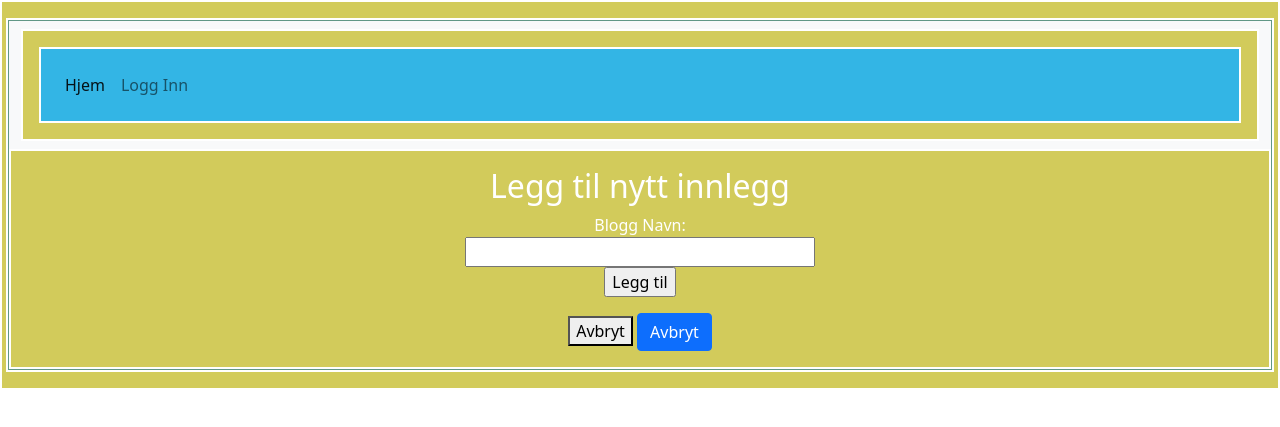
After one commit to veglarsen/Prosjektoppgave-DatabaseWebApps, a Flask app: page /nyBlogg in a window 1280 px wide. The commit adds this page. Shown: the top 427 px of the page. Run offline with Flask 2, Linux system fonts and the light colour scheme; some libraries are stand-ins or nearby versions.

Commit message:
kan lag blogg

```diff
--- a/__init__.py
+++ b/__init__.py
@@ -11,7 +11,7 @@ from fileoperations import fileDB
 from blogg import Blogg, Innlegg, Kommentar, Vedlegg, Tag, InnleggTag
 from flask_login import LoginManager, current_user, login_user, logout_user, login_required
 from werkzeug.security import generate_password_hash
-from innleggSkjema import NyttInnlegg, SearchForm
+from innleggSkjema import NyttInnlegg, SearchForm, NyBlogg
 from kommentarSkjema import NyKommentar, RedigerKommentar
 
 app = Flask(__name__, template_folder='templates')
@@ -412,7 +412,17 @@ def search() -> 'html':
             # blogg_ID = innleggData[0].blogg_ID
 
             return render_template('blogg.html', innleggData=innleggData, searchForm=searchForm)   #, blogg_ID=blogg_ID, blogg_navn=blogg_navn
-
+@login_required
+@app.route('/nyBlogg', methods=["GET", "POST"])
+def nyBlogg() -> 'html':
+    form = NyBlogg(request.form)
+    if request.method == "POST" and form.validate():
+        eier = current_user.bruker
+        blogg_navn = form.blogg_navn.data
+        with myDB() as db:
+            db.newBlogg(blogg_navn, eier)
+        return redirect('/')
+    return render_template('nyBlogg.html', form=form)
 
 if __name__ == '__main__':
     app.run(debug=True)
--- a/innleggSkjema.py
+++ b/innleggSkjema.py
@@ -25,3 +25,7 @@ class SearchForm(Form):
     searchField = StringField('Søk i alle innlegg', validators=[Length(max=20)])                #validator!
     tag = SelectMultipleField(u'Tag: ', choices=selectTag)
     submit = SubmitField('SØK')
+
+class NyBlogg(Form):
+    blogg_navn = StringField('Blogg Navn: ', validators=[DataRequired(), Length(max=32)])
+    submit = SubmitField('Legg til')
--- a/templates/base.html
+++ b/templates/base.html
@@ -49,6 +49,9 @@
                             {% if not current_user.is_authenticated %}
                                 <a class="nav-link" href="{{ url_for('login')}}">Logg Inn</a>
                             {% endif %}
+                            {% if current_user.is_authenticated %}
+                                <a class="Ny Blogg" href="{{ url_for('nyBlogg')}}">Ny Blogg</a>
+                            {% endif %}
 {#                            <a class="nav-link" href="#">Features</a>#}
 {#                            <a class="nav-link" href="#">Pricing</a>#}
 {#                            <a class="nav-link disabled" href="#" tabindex="-1" aria-disabled="true">Disabled</a>#}
--- a/templates/index.html
+++ b/templates/index.html
@@ -33,7 +33,7 @@
             <tr>
                 <td>
                     <a href="{{ url_for('blogg') }}?id={{ blogg.blogg_ID }}">
-                        <h2>{{ blogg.blogg_navn }}</h2> <h5>av {{ blogg.blogg_eier }}</h5>
+                        <h2>{{ blogg.blogg_navn }}</h2> <h5>av {{ blogg.eier }}</h5>
                     </a>
 
                 </td>
--- /dev/null
+++ b/templates/nyBlogg.html
@@ -0,0 +1,23 @@
+{% extends 'base.html' %}
+{% block body %}
+    <div class = "container">
+            <h2>Legg til nytt innlegg</h2>
+            <form action="{{ url_for('nyBlogg') }}" method="POST">
+                <div>
+                    {{ form.blogg_navn.label }}<br>
+                    {{ form.blogg_navn(size=32) }}<br>
+                    {%  for error in form.blogg_navn.errors %}
+                        <span style="color: red;">[{{ error }}]</span>
+                    {% endfor %}
+{#                funker ikke får ikke inn det som skrives inn#}
+                </div>
+                <input type="hidden" name="csrf_token" value="{{ csrf_token() }}">
+                <p>{{ form.submit() }}</p>
+            </form>
+    <form style="display: inline" action="{{ url_for('forside') }}" method="get">
+        <button>Avbryt</button>
+    </form>
+
+    <a href="{{ url_for('innlegg') }}"><button class="btn btn-primary">Avbryt</button></a>
+    </div>
+{% endblock %}
```
Also changed, not shown: database.py (+5 -4 lines).
